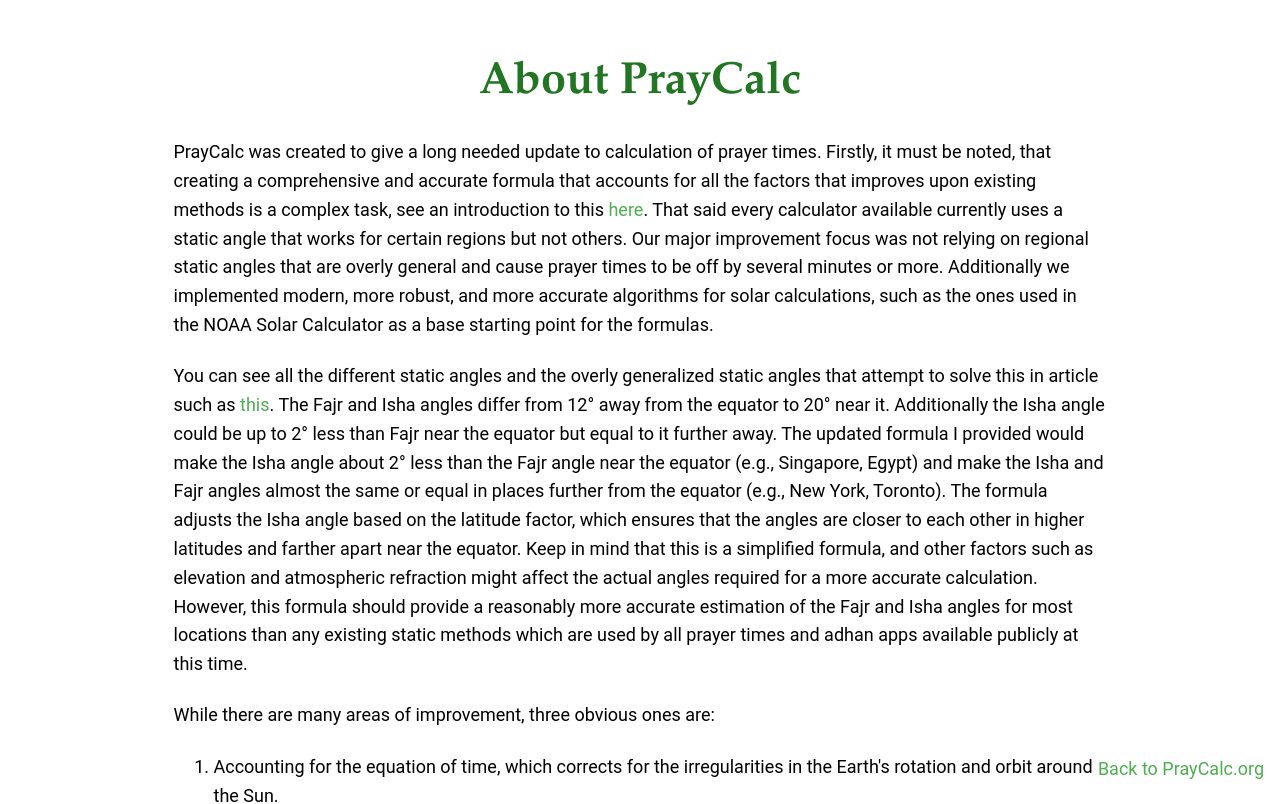
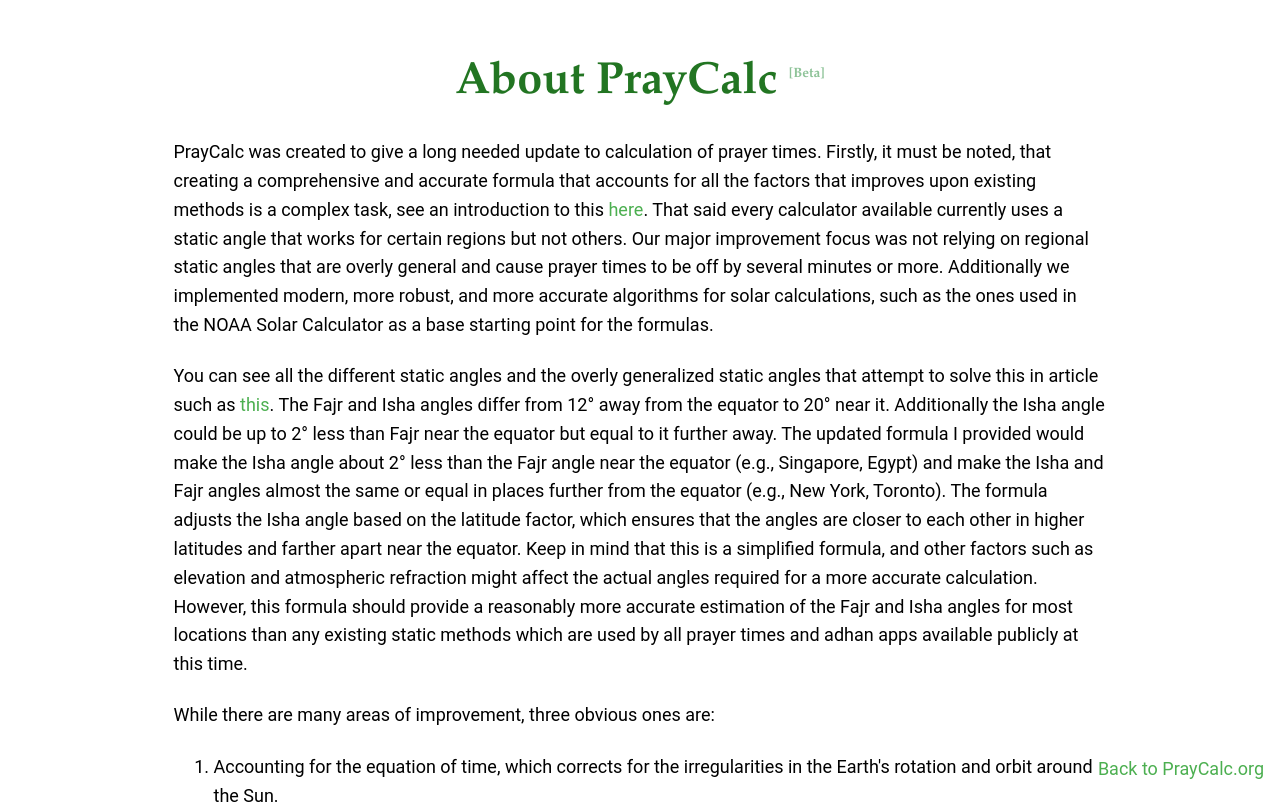
Before and after one commit to acamarata/praycalc, a Next.js app: page /about in a window 1280 px wide. Shown: the top 804 px of the page. Built offline with nearby package versions, Linux system fonts and the light colour scheme.

Commit message:
Added Beta tag for public

```diff
--- a/src/pages/about.tsx
+++ b/src/pages/about.tsx
@@ -6,7 +6,7 @@
   return (
     <MainLayout>
       <div className="aboutContainer">
-        <h1>About PrayCalc</h1>
+        <h1>About PrayCalc <span>[Beta]</span></h1>
         <div className={styles.content}>
           <p>
             PrayCalc was created to give a long needed update to calculation of prayer times.  Firstly, it must be noted, that creating a comprehensive and accurate formula that accounts for all the factors that improves upon existing methods is a complex task, see an introduction to this <a href="https://en.wikipedia.org/wiki/Salah_times#Time_calculation">here</a>. That said every calculator available currently uses a static angle that works for certain regions but not others. Our major improvement focus was not relying on regional static angles that are overly general and cause prayer times to be off by several minutes or more. Additionally we implemented modern, more robust, and more accurate algorithms for solar calculations, such as the ones used in the NOAA Solar Calculator as a base starting point for the formulas.
--- a/src/pages/index.tsx
+++ b/src/pages/index.tsx
@@ -50,7 +50,7 @@
   return (
     <MainLayout>
       <div ref={containerRef} className={styles.container}>
-        <h1>PrayCalc.net</h1>
+        <h1>PrayCalc.net <span>[Beta]</span></h1>
         <SearchBar onSearch={(coordinates, cityData) => handleSearch(coordinates, cityData)} />
         {!geolocationFinished && !userSearchedCity && !prayerTimes && !error && (
           <ErrorMessage message="Loading..." isError={false} />
--- a/src/styles/globals.css
+++ b/src/styles/globals.css
@@ -35,6 +35,13 @@
   text-align: center;
   font-family: 'Palatino Linotype', 'Book Antiqua', Palatino, serif;
   color: #227522;
+}
+
+h1 span {
+  font-size: 0.3em;
+  vertical-align: super;
+  color: #8ec398;
+  text-decoration: none;
 }
 
 p {
```
